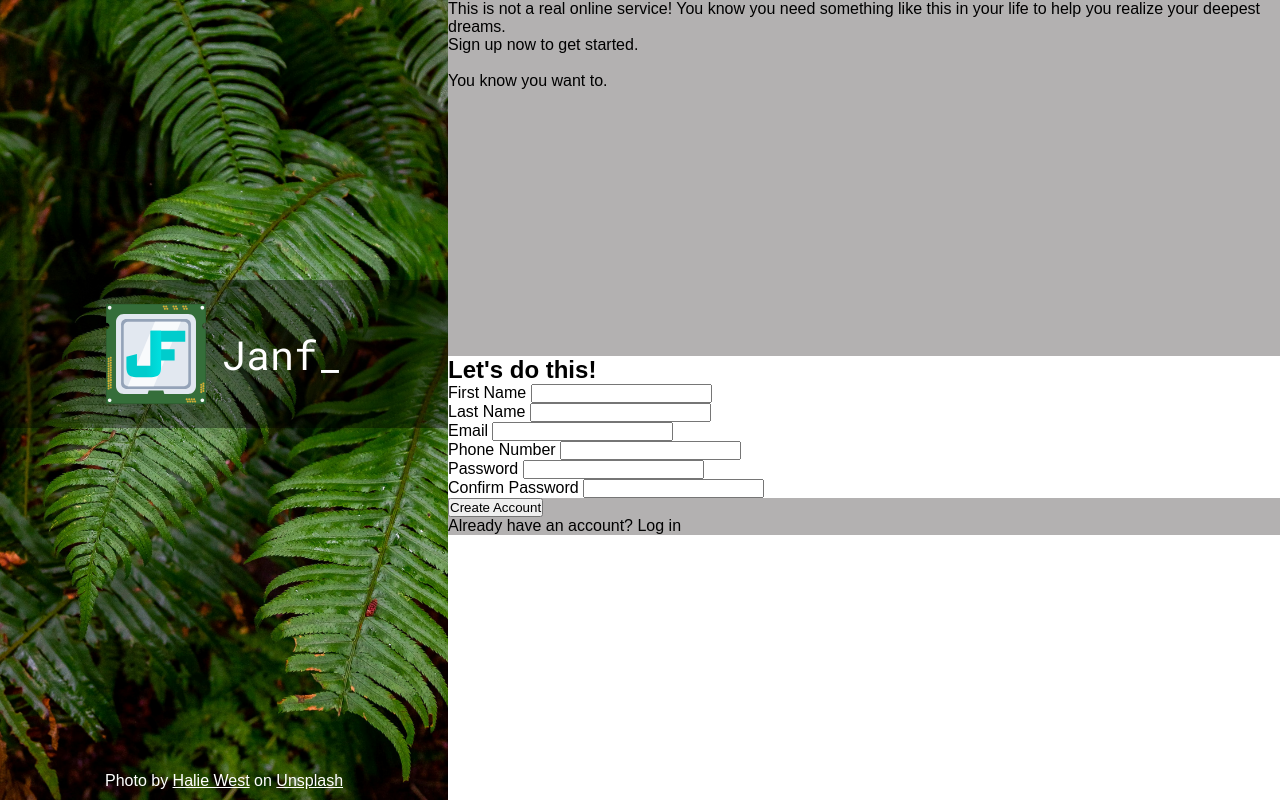
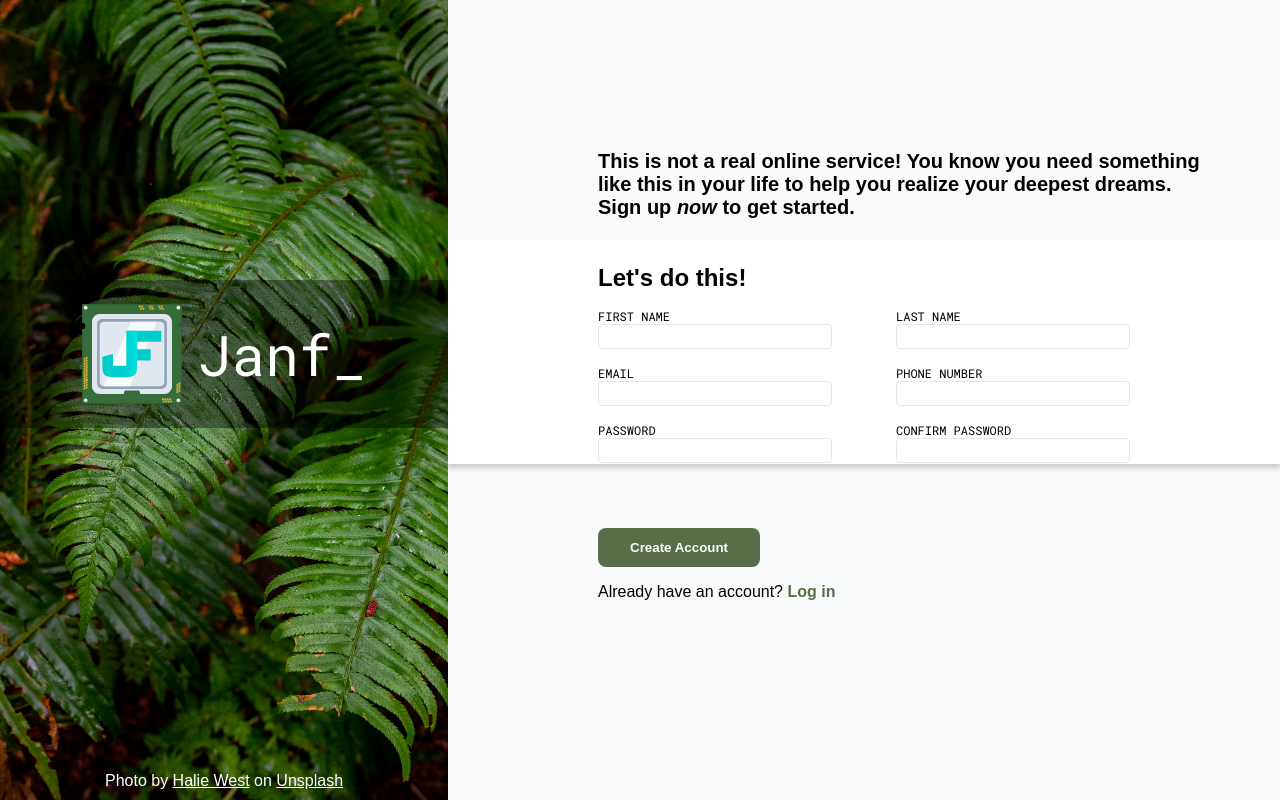
Before and after one commit to janf1997-sys/odin-sign-up-form, a plain HTML site: page index.html in a window 1280 px wide. Drawn offline with Linux system fonts and the light colour scheme.

Commit message:
feat: add style

```diff
--- a/index.html
+++ b/index.html
@@ -32,16 +32,17 @@
           Photo by
           <a
             href="https://unsplash.com/de/fotos/grune-blattpflanze-in-nahaufnahme-25xggax4bSA"
+            target="_blank"
             >Halie West</a
           >
-          on <a href="https://unsplash.com/de">Unsplash</a>
+          on <a href="https://unsplash.com/de" target="_blank">Unsplash</a>
         </div>
       </div>
       <div id="right">
         <div id="top">
           <p>
-            This is not a real online service! You know you need something like
-            this in your life to help you realize your deepest dreams.<br />
+            This is not a real online service! You know you need something<br />
+            like this in your life to help you realize your deepest dreams.<br />
             Sign up <span>now</span> to get started.<br /><br />
             You <span>know</span> you want to.
           </p>
--- a/styles.css
+++ b/styles.css
@@ -41,7 +41,7 @@ main {
   background-color: rgb(0 0 0 / 0.4);
   color: #fff;
   font-family: 'Roboto Mono', monospace;
-  font-size: 2.5rem;
+  font-size: 3.5rem;
   align-items: center;
   justify-content: center;
   margin-top: 280px;
@@ -62,16 +62,83 @@ main {
 }
 #top,
 .lower {
-  background-color: rgb(179, 177, 177);
+  background-color: rgb(249, 250, 251);
 }
 form {
   display: flex;
   flex-direction: column;
+  height: 70%;
 }
 .upper {
-  flex-grow: 0;
+  display: grid;
+  justify-content: start;
+  grid-template-columns: repeat(2, minmax(200px, 260px));
+  gap: 16px 64px;
+  padding: 24px 150px;
+  background-color: #fff;
+  box-shadow: 0px 4px 6px 0px rgba(0, 0, 0, 0.2);
+  position: relative;
+  height: 40%;
+  max-height: 100%;
 }
-#top,
-form {
-  flex-grow: 1;
+
+span {
+  font-style: italic;
 }
+
+#top {
+  padding: 150px 50px 30px 150px;
+  font-weight: 700;
+  font-size: 1.25rem;
+  height: 30%;
+}
+h2 {
+  grid-column: span 2 / span 2;
+}
+input,
+label {
+  display: block;
+}
+label {
+  font-family: 'Roboto Mono', monospace;
+  text-transform: uppercase;
+  font-size: 0.75rem;
+}
+
+input {
+  border-radius: 4px;
+  border: 1px solid rgb(229, 231, 235);
+  padding: 4px;
+  width: 100%;
+}
+input:focus {
+  border: 1.5px solid rgb(104, 136, 229);
+  box-shadow: 0px 3px 5px 0px rgba(0, 0, 0, 0.2);
+  outline: none;
+}
+input[type='password']:invalid {
+  border: 1.5px solid red;
+  outline: none;
+}
+
+button {
+  background-color: #596d48;
+  padding: 12px 32px;
+  color: #fff;
+  font-weight: 600;
+  border-radius: 8px;
+  text-align: center;
+  outline: none;
+  border: none;
+  margin-bottom: 16px;
+  cursor: pointer;
+  box-shadow: 0px 3px 3px opx rgba(0, 0, 0, 0.2);
+}
+.lower {
+  padding: 64px 150px;
+  height: 60%;
+}
+p > a {
+  color: #596d48;
+  font-weight: 600;
+}
```
